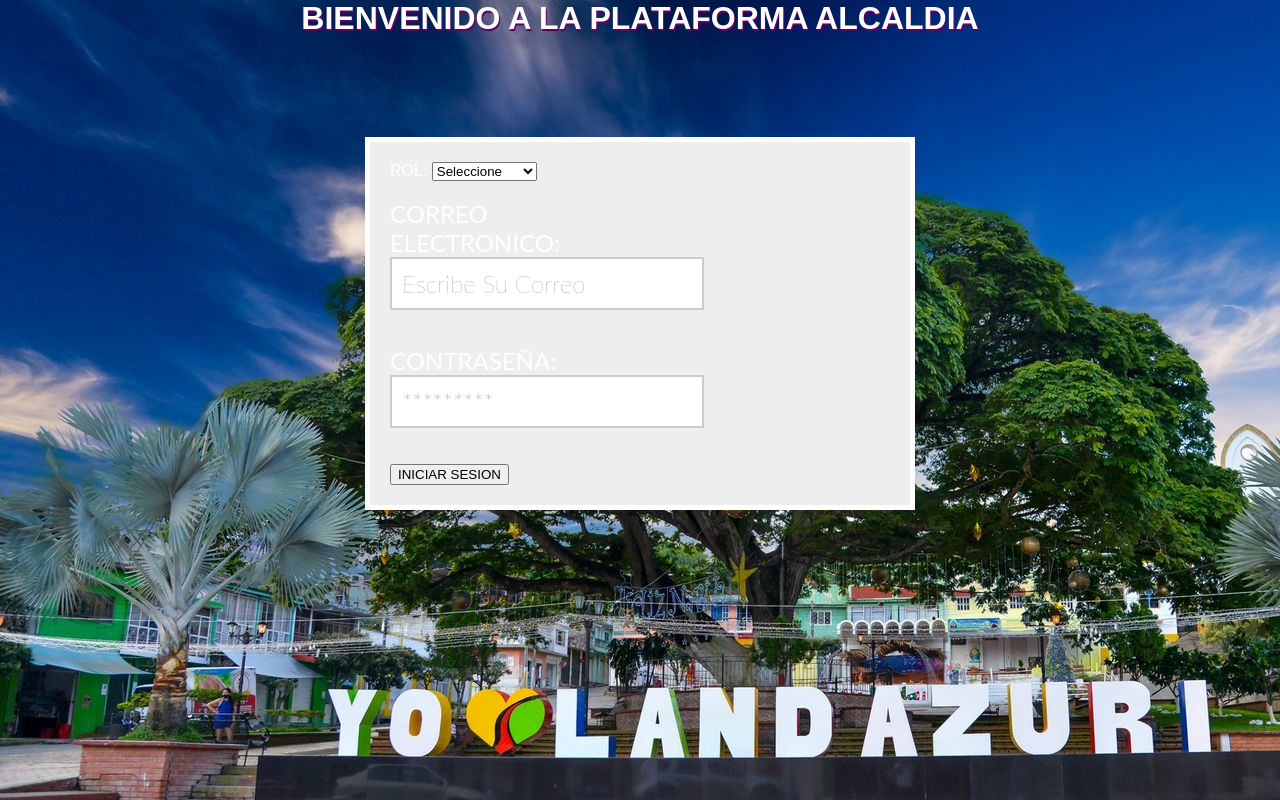
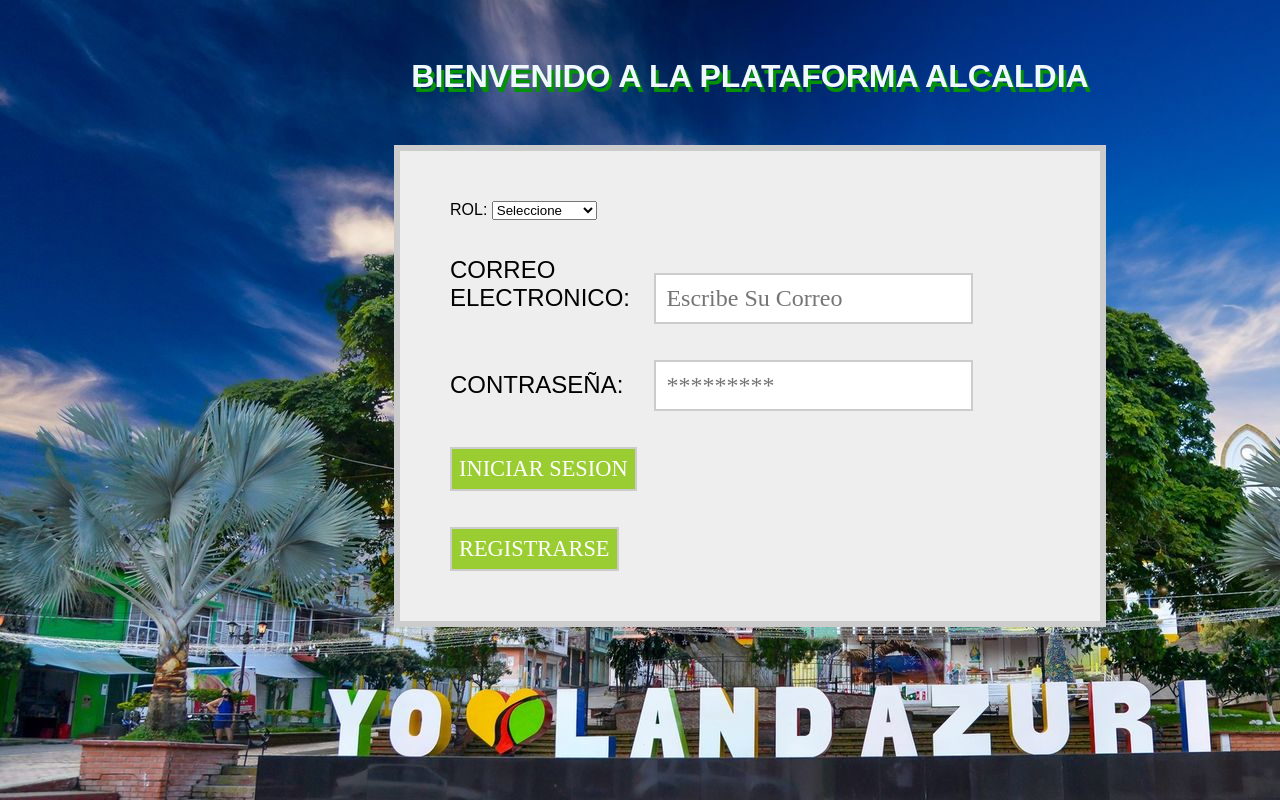
Before and after one commit to darciamado18/SistemaAlcaldia, a PHP site: page /Vista/loguin.php in a window 1280 px wide; the page is wider, and only the part inside the window is pictured. Run offline with PHP 8.4, Linux system fonts and the light colour scheme.

Commit message:
no message

```diff
--- a/Vista/loguin.php
+++ b/Vista/loguin.php
@@ -14,19 +14,20 @@
             <div class="row">
                 <div class="col-lg-15">
 
-                <h1 class="text-center">
-                <h1 class="text-primary">
+                <h1 class="text-center    text-primary">
+                <br>
                     BIENVENIDO A LA PLATAFORMA ALCALDIA
-                </h1>
                 </h1>
 
                 <form action="../controlador/controlador.php" method="POST" class="form-label">
-                     ROL:
+                    <div class="mb-1">
+                        ROL:
                         <select name="frol">
                             <option value="seleccione">    Seleccione    </option>
                             <option value="administrador"> Administrador </option>
                             <option value="usuario">       Usuario       </option>
                         </select>
+                    </div>
                     <br>
                     <br>
                     <div class="mb-0">
@@ -53,6 +54,11 @@
                     <div>
                         <button type="submit" class="btn btn-success  btn-primary btn-block" name="fboton" value="ingresar">INICIAR SESION</button>
                     </div>
+                    <br>
+                    <br>
+                    <div>
+                        <button>REGISTRARSE</button>
+                    </div>
                 </form>
                 </div>
             </div>
--- a/css/estiloLoguin.css
+++ b/css/estiloLoguin.css
@@ -6,8 +6,8 @@
 
 body {
     margin: 0 auto;
-    font-family: 'Raleway', sans-serif;
-    color: #ffffff;
+    font-family: 'Quicksand', sans-serif;
+    /* color: yellow;*/
 }
 
 
@@ -19,9 +19,11 @@ body {
 }*/
 
 h1 {
+    border: #660066;
+    color: aliceblue;
     text-align: center;
     font-family: 'Quicksand', sans-serif;
-    text-shadow: 1px 2px #660066;
+    text-shadow: 3px 5px #049308;
 }
 
 label {
@@ -29,55 +31,70 @@ label {
     display: inline-block;
     text-align: left;
     font-size: 1.5rem;
-    font-family: 'Lato';
+    font-family: 'Quicksand', sans-serif;
 }
 
-input {
+input
+/*Contenedor para escribir*/
+
+{
     border: 2px solid #ccc;
     font-size: 1.5rem;
     font-weight: 100;
-    font-family: 'Lato';
+    font-family: 'Quicksand';
     padding: 10px;
 }
 
+.container {
+    margin: 0 auto;
+    width: 1500px;
+    display: flex;
+    align-items: center;
+    justify-content: center;
+    flex-direction: column;
+}
+
 form {
-    margin: 100px auto;
-    padding: 20px;
-    border: 5px solid;
-    width: 500px;
+    margin: 50px auto;
+    padding: 50px;
+    /*relleno*/
+    border: 6px solid #ccc;
+    width: 600px;
     background: #eee;
 }
 
 div.form-element {
-    margin: 20px 0;
+    margin: 30px 0;
 }
 
-.button {
+button {
+    align-tracks: center;
+    display: inline-block;
     background: yellowgreen;
     text-transform: uppercase;
     color: white;
-    border: 1px solid #fff;
-    /*padding: 10px;
-    font-size: 1.5rem;
-    font-family: 'Lato';
+    border: 2px solid #ccc;
+    padding: 7px;
+    font-size: 1.4rem;
+    /*Tamaño boton*/
+    font-family: 'Fantasy';
+    /*Estilo de letra*/
     font-weight: 100;
     background: yellowgreen;
-    color: white;
-    border: none;*/
 }
 
-.button :hover {
-    background: #000009;
+button :hover {
+    background: #660066;
     opacity: 0.5;
     font-weight: bold;
 }
 
-.button :visited {
-    background: #000225;
+button :visited {
+    background: #9999ff;
     opacity: 1;
 }
 
-.header {
+header {
     background: linear-gradient(-90deg, #33ccff, #000066, #9999ff);
     -webkit-animation: header 20s ease infinite;
     -moz-animation: header 20s ease infinite;
@@ -112,7 +129,7 @@ div.form-element {
 p.success,
 p.error {
     color: white;
-    font-family: lato;
+    font-family: 'lato';
     background: yellowgreen;
     display: inline-block;
     padding: 2px 10px;
```
